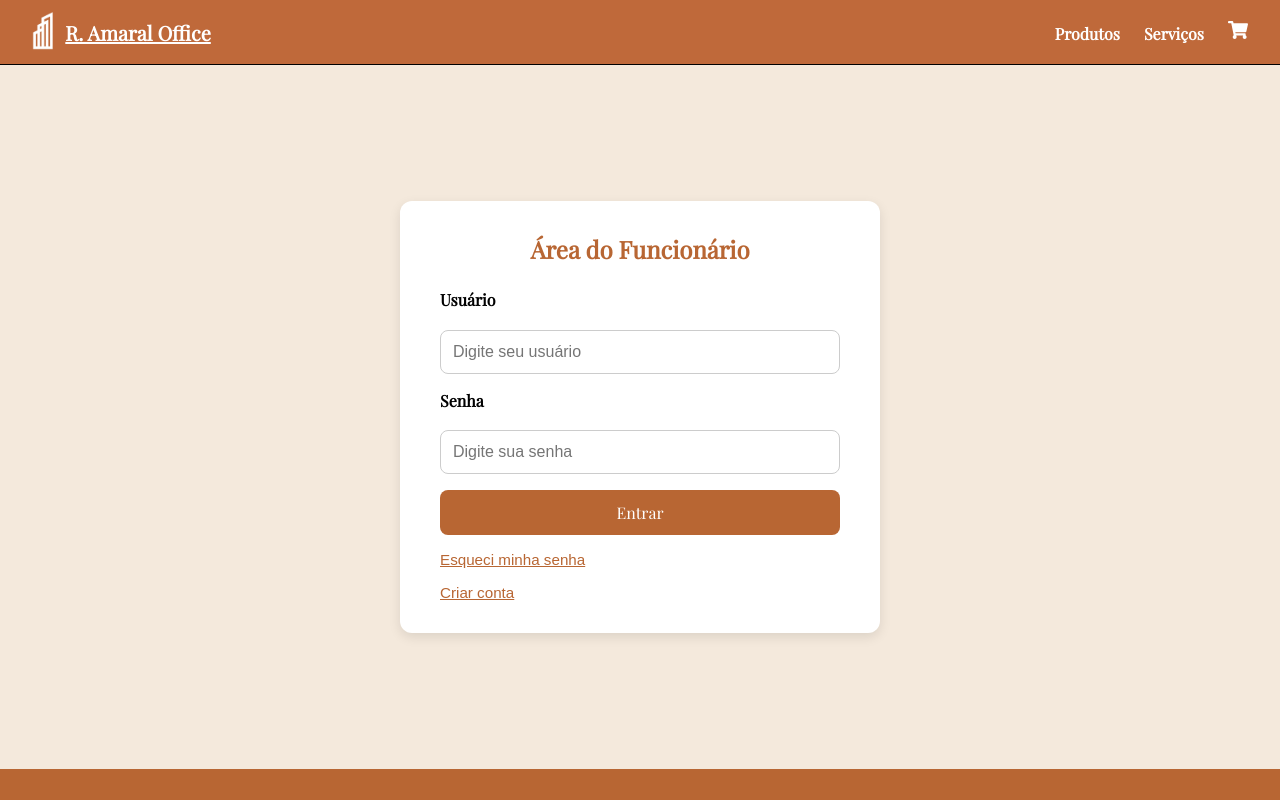
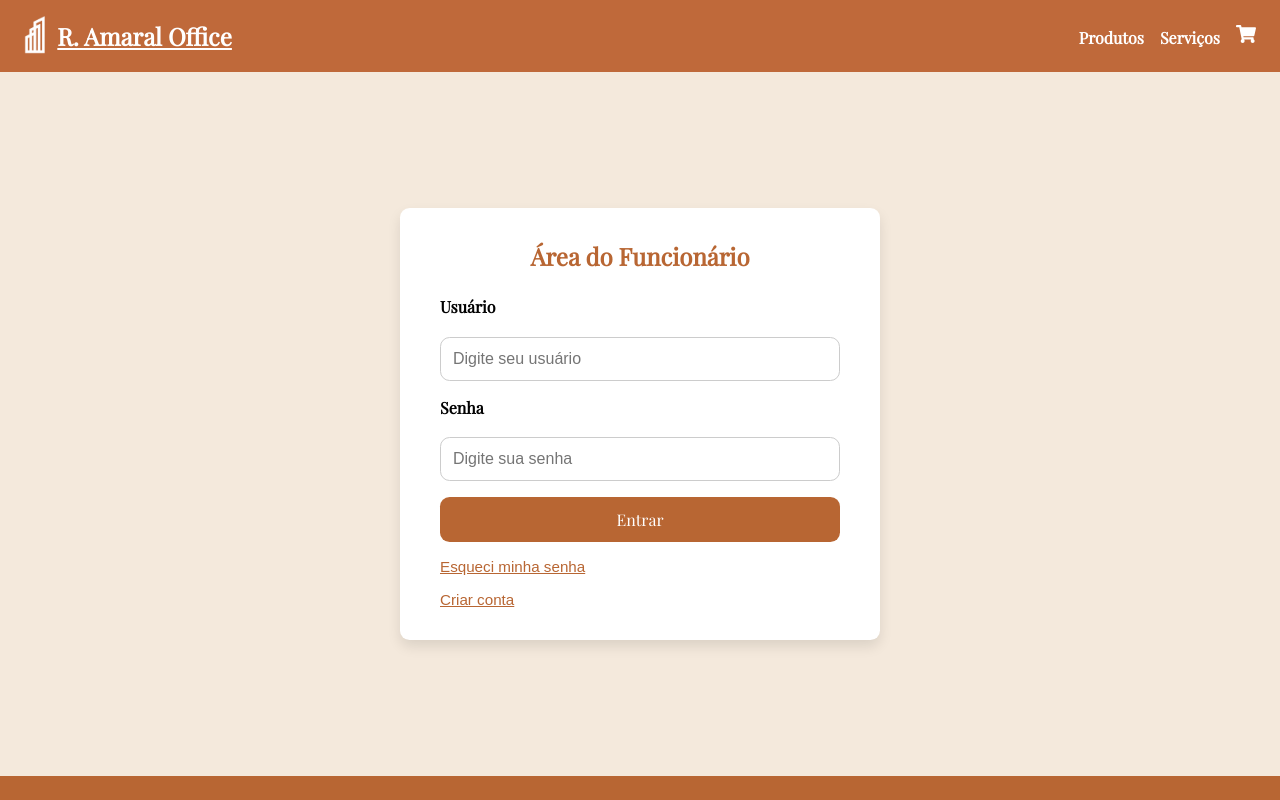
Before and after one commit to Caiosr2/Site-R.Amaral_Office, a React (Vite) app in the folder aula-front/: page /funcionarios in a window 1280 px wide. Shown: the top 800 px of the page. Built offline with nearby package versions, Linux system fonts and the light colour scheme.

Commit message:
Pasta Atualizada

```diff
--- a/aula-front/src/Footer.tsx
+++ b/aula-front/src/Footer.tsx
@@ -49,7 +49,7 @@ const Footer = () => {
           <div className="footer-form">
             <input type="text" id="nome" placeholder="Seu nome" required />
             <input type="email" id="email" placeholder="Seu email" required />
-            <button onClick={handleClick}>Quero ser contatado</button>
+            <button onClick={handleClick}>Enviar</button>
           </div>
         </div>
       </div>
--- a/aula-front/src/Header.css
+++ b/aula-front/src/Header.css
@@ -3,9 +3,9 @@
     display: flex;
     align-items: center;
     justify-content: space-between;
-    padding: 12px 32px;
+    padding: 1rem 1.5rem;
     color: white;
-    border-bottom: 0.01rem solid black  ;
+
   }
 
   .logo-area {
@@ -22,14 +22,14 @@
 
 
   .title {
-    font-size: 20px;
+    font-size: 1.5rem;
     font-weight: bold;
   }
 
   .nav a {
     color: white;
     text-decoration: none;
-    margin-left: 24px;
+    margin-left: 1rem;
     font-weight: bold;
   }
 
--- a/aula-front/src/pages/Funcionarios.tsx
+++ b/aula-front/src/pages/Funcionarios.tsx
@@ -8,14 +8,14 @@ const Funcionarios = () => {
       <form className="login-form">
         <h2>Área do Funcionário</h2>
 
-        <label htmlFor="usuario">Usuário</label>
+        <label>Usuário</label>
         <input
           type="text"
           id="usuario"
           placeholder="Digite seu usuário"
         />
 
-        <label htmlFor="senha">Senha</label>
+        <label>Senha</label>
         <input
           type="password"
           id="senha"
--- a/aula-front/src/pages/NossaHistoria.tsx
+++ b/aula-front/src/pages/NossaHistoria.tsx
@@ -12,8 +12,8 @@ const NossaHistoria = () => {
       <header className="historia-header">
         <h1>Nossa História</h1>
         <p>
-          Conheça os marcos que fizeram da <br />
-          R. Amaral Office uma referência em <br />
+          Conheça os marcos que fizeram da
+          <strong> R. Amaral Office</strong> uma referência em
           soluções corporativas.
         </p>
       </header>
--- a/aula-front/src/pages/funcionarios/UsoInterno.tsx
+++ b/aula-front/src/pages/funcionarios/UsoInterno.tsx
@@ -1,8 +1,8 @@
 const UsoInterno = () => {
     return (
       <div>
-        <h1>Carrinho de Compras</h1>
-        <p>Seu carrinho está vazio no momento. Explore nossos produtos e adicione itens ao carrinho.</p>
+        <h1>Área do funcionário</h1>
+        <p>Olá Funcionário, aqui você terá acesso a ferramentas de uso intern.  </p>
       </div>
     );
   };
--- a/aula-front/src/styles/Funcionarios.css
+++ b/aula-front/src/styles/Funcionarios.css
@@ -10,8 +10,8 @@
   .login-form {
     background-color: white;
     padding: 2rem 2.5rem;
-    border-radius: 12px;
-    box-shadow: 0 4px 12px rgba(0, 0, 0, 0.1);
+    border-radius: 0.6rem;
+    box-shadow: 0 0.4rem 0.8rem rgba(0, 0, 0, 0.1);
     max-width: 400px;
     width: 100%;
     font-family: 'Playfair Display', serif;
@@ -33,8 +33,8 @@
 
   .login-form input {
     padding: 0.75rem;
-    border: 1px solid #ccc;
-    border-radius: 8px;
+    border: 0.01rem solid #ccc;
+    border-radius: 0.6rem;
     font-size: 1rem;
   }
 
@@ -45,9 +45,8 @@
     color: white;
     padding: 0.75rem;
     font-size: 1rem;
-    border-radius: 8px;
+    border-radius: 0.6rem;
     text-decoration: none;
-    transition: background-color 0.3s;
   }
 
   .btn-entrar-link:hover {
```
Also changed, not shown: 1 other file (tests, documents, lock files or other folders).
